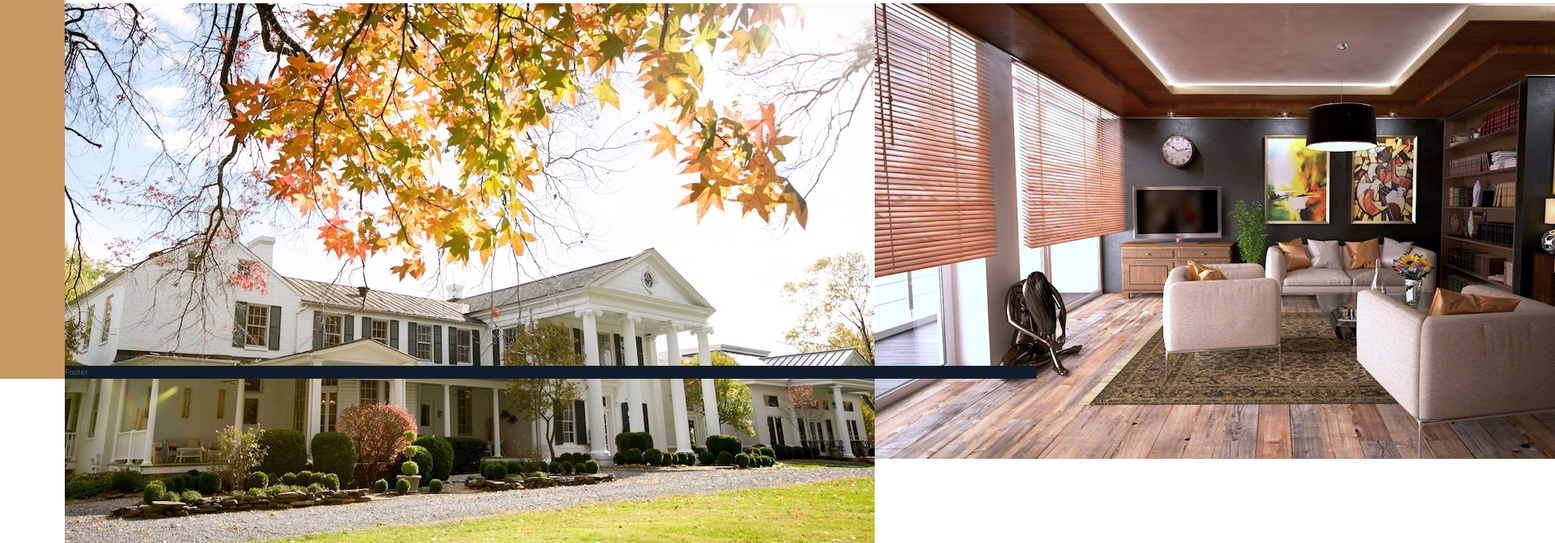
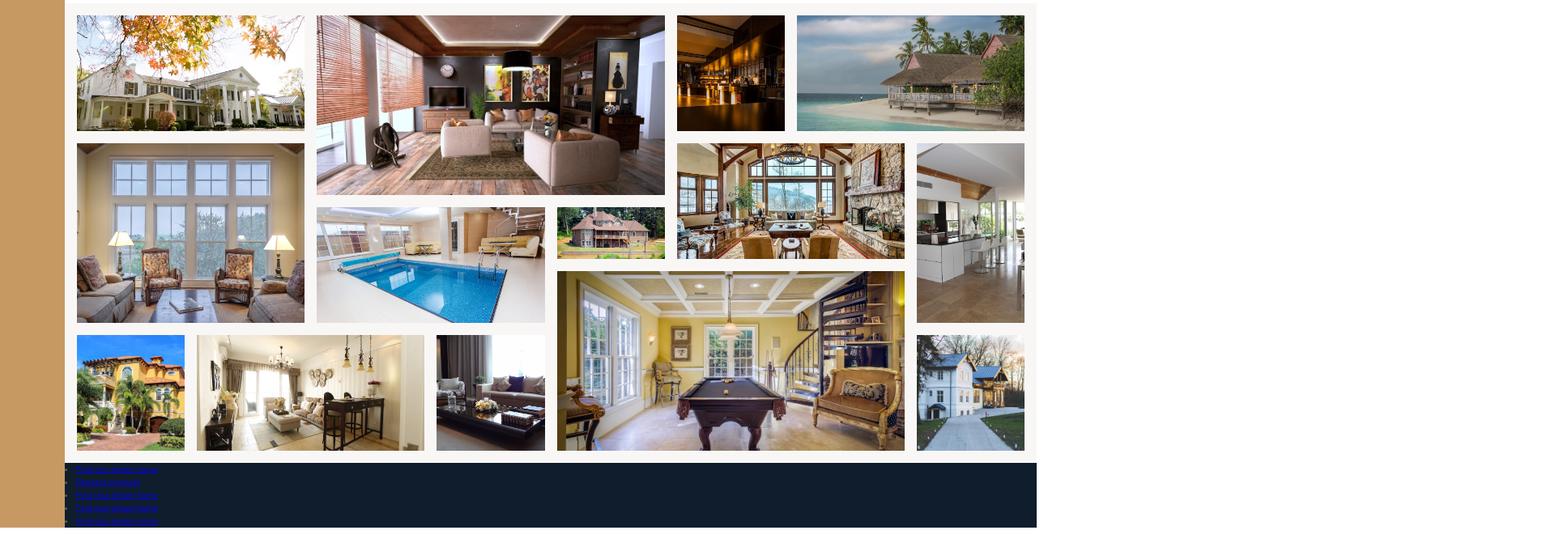
Before and after one commit to radevich7/realtor, a website: page index.html in a window 1280 px wide. Shown: the part 3144-3815 px from the top of the page at 81% size, 1920 px wide, since content can reach past the window. Drawn offline with nearby package versions, Linux system fonts and the light colour scheme.

Commit message:
<Build: gallery ui completed>

```diff
--- a/index.html
+++ b/index.html
@@ -319,9 +319,87 @@
       </div>
     </section>
     <section class="gallery">
-      <img src="img/gal-1.jpeg" alt="Gallery image 1" class="gallery__img" />
-      <img src="img/gal-2.jpeg" alt="Gallery image 2" class="gallery__img" />
+      <figure class="gallery__item gallery__item--1">
+        <img src="img/gal-1.jpeg" alt="Gallery image 1" class="gallery__img" />
+      </figure>
+      <figure class="gallery__item gallery__item--2">
+        <img src="img/gal-2.jpeg" alt="Gallery image 2" class="gallery__img" />
+      </figure>
+      <figure class="gallery__item gallery__item--3">
+        <img src="img/gal-3.jpeg" alt="Gallery image 3" class="gallery__img" />
+      </figure>
+      <figure class="gallery__item gallery__item--4">
+        <img src="img/gal-4.jpeg" alt="Gallery image 4" class="gallery__img" />
+      </figure>
+      <figure class="gallery__item gallery__item--5">
+        <img src="img/gal-5.jpeg" alt="Gallery image 5 " class="gallery__img" />
+      </figure>
+      <figure class="gallery__item gallery__item--6">
+        <img src="img/gal-6.jpeg" alt="Gallery image 6" class="gallery__img" />
+      </figure>
+      <figure class="gallery__item gallery__item--7">
+        <img src="img/gal-7.jpeg" alt="Gallery image 7" class="gallery__img" />
+      </figure>
+      <figure class="gallery__item gallery__item--8">
+        <img src="img/gal-8.jpeg" alt="Gallery image 8" class="gallery__img" />
+      </figure>
+      <figure class="gallery__item gallery__item--9">
+        <img src="img/gal-9.jpeg" alt="Gallery image 9" class="gallery__img" />
+      </figure>
+      <figure class="gallery__item gallery__item--10">
+        <img
+          src="img/gal-10.jpeg"
+          alt="Gallery image 10"
+          class="gallery__img"
+        />
+      </figure>
+      <figure class="gallery__item gallery__item--11">
+        <img
+          src="img/gal-11.jpeg"
+          alt="Gallery image 11"
+          class="gallery__img"
+        />
+      </figure>
+      <figure class="gallery__item gallery__item--12">
+        <img
+          src="img/gal-12.jpeg"
+          alt="Gallery image 12"
+          class="gallery__img"
+        />
+      </figure>
+      <figure class="gallery__item gallery__item--13">
+        <img
+          src="img/gal-13.jpeg"
+          alt="Gallery image 13"
+          class="gallery__img"
+        />
+      </figure>
+      <figure class="gallery__item gallery__item--14">
+        <img
+          src="img/gal-14.jpeg"
+          alt="Gallery image 14"
+          class="gallery__img"
+        />
+      </figure>
     </section>
-    <footer class="footer">Footer</footer>
+    <footer class="footer">
+      <nav class="nav">
+        <li class="nav__item">
+          <a href="#" class="nav__link">Find your dream home</a>
+        </li>
+        <li class="nav__item">
+          <a href="#" class="nav__link">Request proposal</a>
+        </li>
+        <li class="nav__item">
+          <a href="#" class="nav__link">Find your dream home</a>
+        </li>
+        <li class="nav__item">
+          <a href="#" class="nav__link">Find your dream home</a>
+        </li>
+        <li class="nav__item">
+          <a href="#" class="nav__link">Find your dream home</a>
+        </li>
+      </nav>
+    </footer>
   </body>
 </html>
--- a/sass/_gallery.scss
+++ b/sass/_gallery.scss
@@ -3,6 +3,74 @@
   grid-column: full-start / full-end;
 
   display: grid;
+  grid-template-rows: repeat(7, 5vw);
   grid-template-columns: repeat(8, 1fr);
-  grid-template-rows: repeat(7, 5vw);
+  grid-gap: 1.5rem;
+  padding: 1.5rem;
+
+  &__item {
+    &--1 {
+      grid-row: 1 / span 2;
+      grid-column: 1 / span 2;
+    }
+    &--2 {
+      grid-row: 1 / span 3;
+      grid-column: 3 / span 3;
+    }
+    &--3 {
+      grid-row: 1 / span 2;
+      grid-column: 6 / 7;
+    }
+    &--4 {
+      grid-row: 1 / span 2;
+      grid-column: 7 / -1;
+    }
+    &--5 {
+      grid-row: 3 / span 3;
+      grid-column: 1 / span 2;
+    }
+
+    &--6 {
+      grid-row: 4 / span 2;
+      grid-column: 3 / span 2;
+    }
+    &--7 {
+      grid-row: 4 / 5;
+      grid-column: 5 / 6;
+    }
+    &--8 {
+      grid-row: 3 / span 2;
+      grid-column: 6 / span 2;
+    }
+    &--9 {
+      grid-row: 3 / span 3;
+      grid-column: 8 / -1;
+    }
+    &--10 {
+      grid-row: 6 / span 2;
+      grid-column: 1 / 2;
+    }
+    &--11 {
+      grid-row: 6 / span 2;
+      grid-column: 2 / span 2;
+    }
+    &--12 {
+      grid-row: 6 / span 2;
+      grid-column: 4 / 5;
+    }
+    &--13 {
+      grid-row: 5 / span 3;
+      grid-column: 5 / span 3;
+    }
+    &--14 {
+      grid-row: 6 / 8;
+      grid-column: 8 / -1;
+    }
+  }
+  &__img {
+    width: 100%;
+    height: 100%;
+    object-fit: cover;
+    display: block;
+  }
 }
```
Also changed, not shown: css/style.css.
